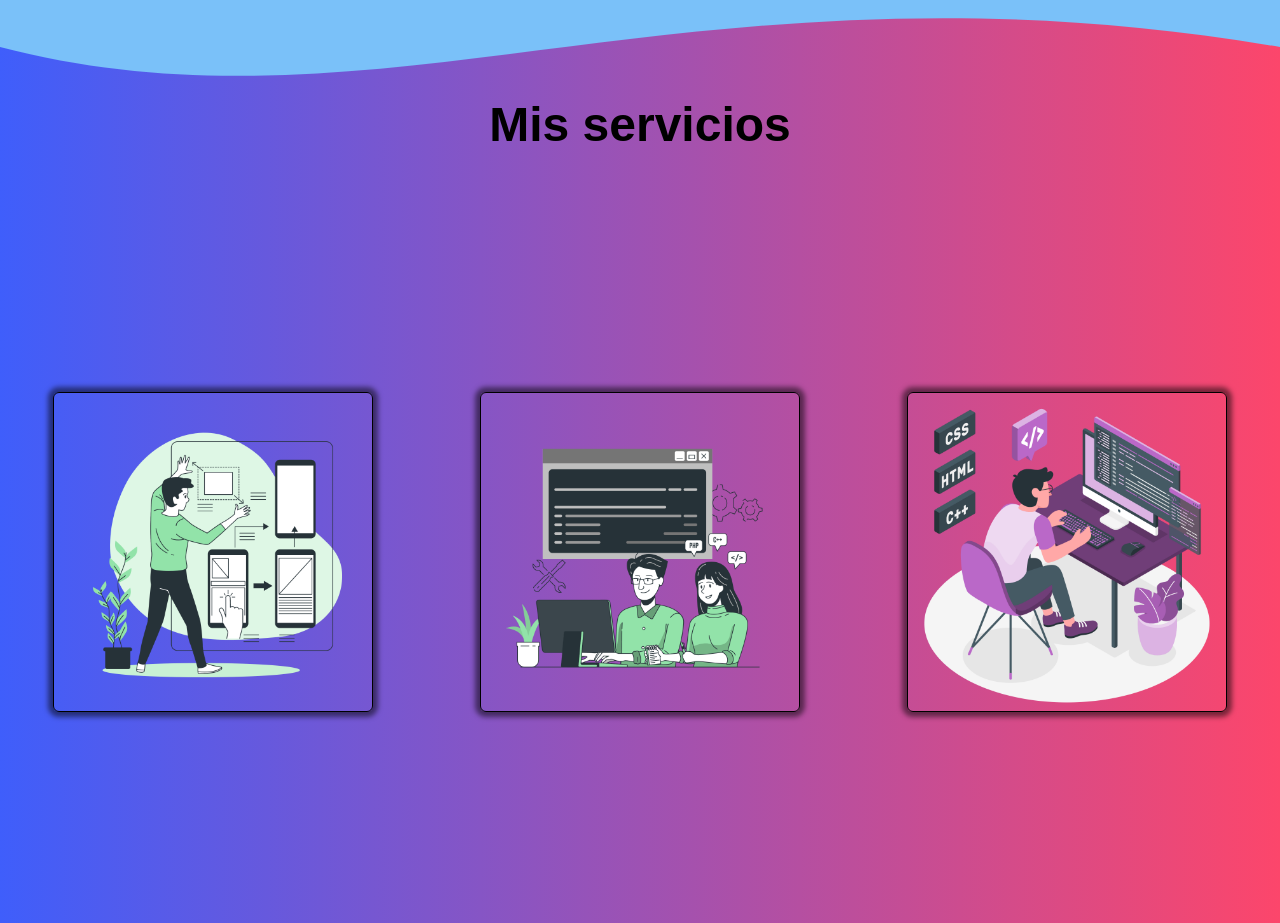
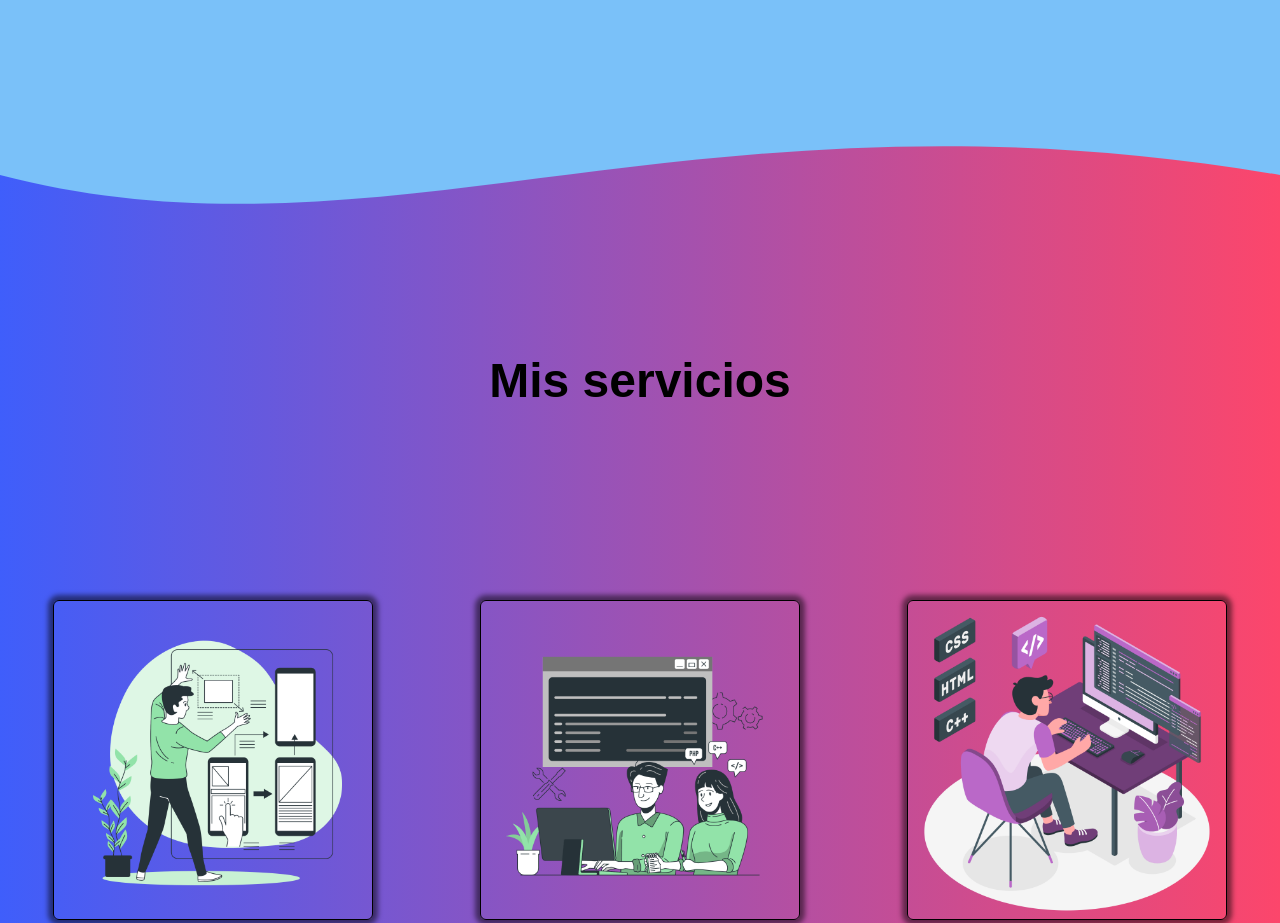
Before and after one commit to neto-es/portafolio, a plain HTML site: page index.html in a window 1280 px wide. Shown: the part 1058-1981 px from the top of the page. Drawn offline with Linux system fonts and the light colour scheme.

Commit message:
arreglo 1

```diff
--- a/css/styles.css
+++ b/css/styles.css
@@ -174,6 +174,7 @@ header {
     font-size: 2rem;
     text-align: center;
     font-family: Arial, Helvetica, sans-serif;
+    padding-top: 10%;
 }
 
 .container-img-services {
@@ -181,7 +182,6 @@ header {
     justify-content: space-around;
     width: 100%;
     align-items: center;
-    height: 100vh;
 }
 
 .container-img-services img {
@@ -190,6 +190,7 @@ header {
     border: 1px solid;
     border-radius: 6px;
     box-shadow: 0px 0px 5px 5px rgba(0, 0, 0, 0.5);
+    margin: 15% 0 15%;
 }
 
 .wave-up {
@@ -198,6 +199,7 @@ header {
     background: linear-gradient(to right, #3F5EFB, #FC466B); /* W3C, IE 10+/ Edge, Firefox 16+, Chrome 26+, Opera 12+, Safari 7+ */
     height: 100px;
     width: 100%;
+    margin-top: 10%;
 }
 
 .wave-down {
@@ -232,6 +234,11 @@ input {
     margin: 20px;
     border: solid 1px;
     border-radius: 5px;
+}
+
+::placeholder {
+    color: black;
+    padding-left: 5px;
 }
 
 /* Footer */
@@ -288,7 +295,7 @@ input {
         width: 100%;
         position: static;
         display: block;
-        }
+    }
     .nav-bar a {
         width: calc(100% / 4 - 20px);
         margin-left: 5px;
```
